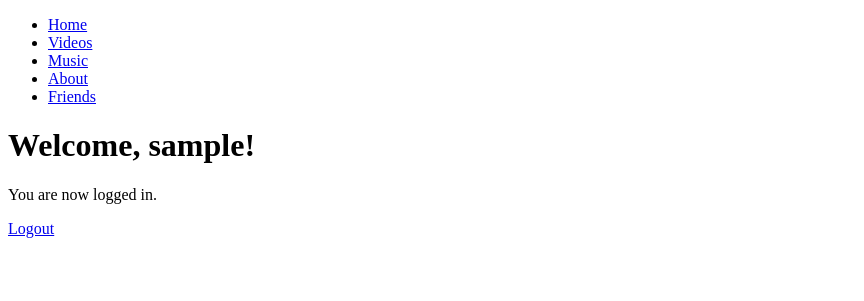
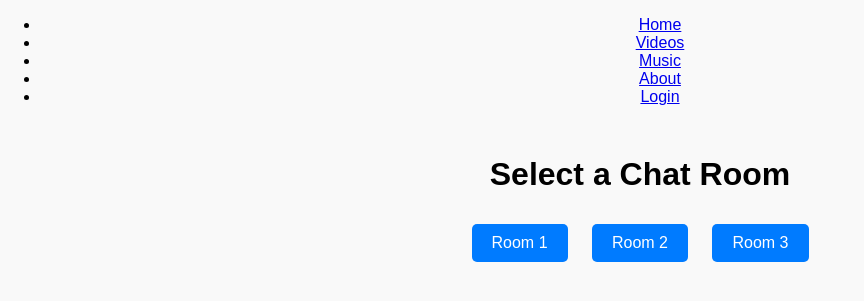
Before and after one commit to FarBeoy/MusicMagnetMagazine, a PHP site: page /pages/chat.php in a window 1280 px wide. Shown: the top 301 px of the page, without its empty margins (0-864 px from the left). Run offline with PHP 8.4, Linux system fonts and the light colour scheme; the visitor is signed in with stand-in values (Sample User, id 1).

Commit message:
Update
Chat page toegevoegd en namen van paginas verandert

```diff
--- /dev/null
+++ b/css/chat.css
@@ -0,0 +1,51 @@
+body {
+    font-family: Arial, sans-serif;
+    text-align: center;
+    margin: 0;
+    padding: 0;
+    background-color: #f9f9f9;
+}
+
+#room-selection, #chat-container {
+    margin-top: 50px;
+}
+
+button {
+    padding: 10px 20px;
+    margin: 10px;
+    border: none;
+    background-color: #007bff;
+    color: white;
+    font-size: 16px;
+    cursor: pointer;
+    border-radius: 5px;
+}
+
+button:hover {
+    background-color: #0056b3;
+}
+
+#chat-box {
+    margin-top: 20px;
+}
+
+#messages {
+    width: 50%;
+    height: 300px;
+    margin: 0 auto;
+    border: 1px solid #ddd;
+    overflow-y: auto;
+    padding: 10px;
+    background-color: white;
+}
+
+#message-input {
+    width: 40%;
+    padding: 10px;
+    margin-top: 10px;
+}
+
+#send-message {
+    padding: 10px 20px;
+    margin-top: 10px;
+}
--- /dev/null
+++ b/js/chat.js
@@ -0,0 +1,53 @@
+let selectedRoom = '';
+let username = '';
+
+function selectRoom(room) {
+    selectedRoom = room;
+    document.getElementById('room-selection').style.display = 'none';
+    document.getElementById('chat-container').style.display = 'block';
+    document.getElementById('room-name').textContent = `You are in ${room}`;
+    fetchMessages();
+}
+
+document.getElementById('join-chat').addEventListener('click', () => {
+    username = document.getElementById('username').value.trim();
+    if (!username) {
+        alert('Please enter your name!');
+        return;
+    }
+    document.getElementById('join-chat').style.display = 'none';
+    document.getElementById('chat-box').style.display = 'block';
+});
+
+document.getElementById('send-message').addEventListener('click', () => {
+    const messageInput = document.getElementById('message-input');
+    const message = messageInput.value.trim();
+    if (!message) return;
+
+    fetch('../data/save_message.php', {
+        method: 'POST',
+        headers: { 'Content-Type': 'application/x-www-form-urlencoded' },
+        body: `room=${selectedRoom}&username=${username}&message=${message}`
+    }).then(() => {
+        fetchMessages();
+    });
+
+    messageInput.value = '';
+});
+
+function fetchMessages() {
+    fetch(`../data/fetch_messages.php?room=${selectedRoom}`)
+        .then(response => response.json())
+        .then(messages => {
+            const messagesContainer = document.getElementById('messages');
+            messagesContainer.innerHTML = '';
+            messages.forEach(msg => {
+                const messageElement = document.createElement('div');
+                messageElement.textContent = `${msg.username}: ${msg.message}`;
+                messagesContainer.appendChild(messageElement);
+            });
+            messagesContainer.scrollTop = messagesContainer.scrollHeight;
+        });
+}
+
+setInterval(fetchMessages, 2000);
--- a/pages/chat.php
+++ b/pages/chat.php
@@ -1,10 +1,3 @@
-<?php
-session_start();
-if (!isset($_SESSION['username'])) {
-    header('Location: login.php');
-    exit();
-}
-?>
 
 <!DOCTYPE html>
 <html lang="en">
@@ -12,18 +5,54 @@
     <meta charset="UTF-8">
     <meta name="viewport" content="width=device-width, initial-scale=1.0">
     <title>Chat</title>
+    <link rel="stylesheet" href="../css/chat.css">
+    <link href="https://cdnjs.cloudflare.com/ajax/libs/font-awesome/5.15.4/css/all.min.css" rel="stylesheet">
+    <script src="../js/chat.js" defer="defer"></script>
 </head>
 <body>
 
-<ul>
-    <li><a href="../home.html">Home</a></li>
-    <li><a href="videos.html">Videos</a></li>
-    <li><a href="music.php">Music</a></li>
-    <li><a href="about.html">About</a></li>
-    <li><a href="chat.php">Friends</a></li>
-</ul>
-<h1>Welcome, <?php echo htmlspecialchars($_SESSION['username']); ?>!</h1>
-<p>You are now logged in.</p>
-<a href="logout.php">Logout</a>
+<nav class="navbar">
+    <!-- Hamburger Menu Icon -->
+    <div class="burger-menu" onclick="toggleMenu()">
+        <div class="bar"></div>
+        <div class="bar"></div>
+        <div class="bar"></div>
+    </div>
+
+    <ul>
+        <li><a href="../home.php">Home</a></li>
+        <li><a href="videos.php">Videos</a></li>
+        <li><a href="music.php">Music</a></li>
+        <li><a href="about.php">About</a></li>
+        <?php
+        if (isset($_SESSION['logged_in']) && $_SESSION['logged_in'] === true) {
+            echo '<li><a href="logout.php">Logout</a></li>';
+            echo '<li><a href="chat.php">Chat</a></li>';
+        } else {
+            echo '<li><a href="login.php">Login</a></li>';
+        }
+        ?>
+    </ul>
+</nav>
+
+<div id="room-selection">
+    <h1>Select a Chat Room</h1>
+    <button onclick="selectRoom('Room 1')">Room 1</button>
+    <button onclick="selectRoom('Room 2')">Room 2</button>
+    <button onclick="selectRoom('Room 3')">Room 3</button>
+</div>
+
+<div id="chat-container" style="display: none;">
+    <h2 id="room-name"></h2>
+    <input type="text" id="username" placeholder="Enter your name">
+    <button id="join-chat">Join Chat</button>
+    <div id="chat-box" style="display: none;">
+        <div id="messages"></div>
+        <input type="text" id="message-input" placeholder="Type a message">
+        <button id="send-message">Send</button>
+    </div>
+</div>
+
+
 </body>
 </html>
--- a/pages/music.php
+++ b/pages/music.php
@@ -31,10 +31,10 @@
     </div>
 
     <ul>
-        <li><a href="../home.html">Home</a></li>
-        <li><a href="videos.html">Videos</a></li>
+        <li><a href="../home.php">Home</a></li>
+        <li><a href="videos.php">Videos</a></li>
         <li><a href="music.php">Music</a></li>
-        <li><a href="about.html">About</a></li>
+        <li><a href="about.php">About</a></li>
         <?php
         if (isset($_SESSION['logged_in']) && $_SESSION['logged_in'] === true) {
             echo '<li><a href="logout.php">Logout</a></li>';
```
Also changed, not shown: data/fetch_messages.php (added, +20 -0 lines), data/save_message.php (added, +31 -0 lines), home.php (renamed from home.html, +12 -6 lines), pages/about.php (renamed from pages/about.html, +12 -5 lines), pages/videos.php (renamed from pages/videos.html, +11 -4 lines), magnet.sqlite.
